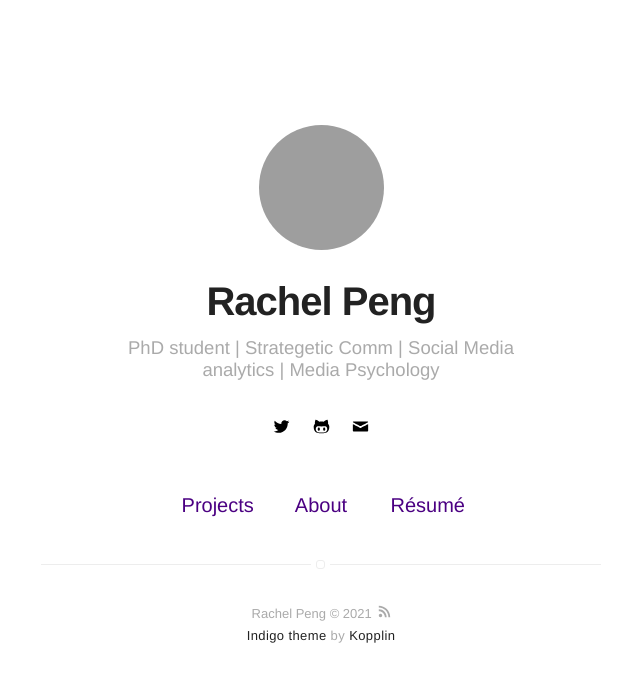
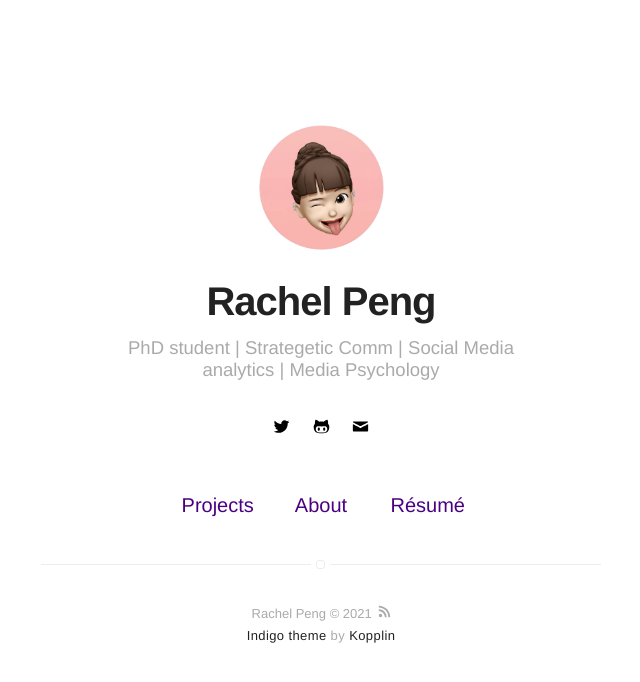
Before and after one commit to rxpeng/rxpeng, a Jekyll site: the page built from index.html, in a window 1280 px wide. Shown: the top 682 px of the page, without its empty margins (319-959 px from the left). Built offline with Jekyll 4.4.1, drawn with Linux system fonts in a browser that asks for light colours.

Commit message:
Update _config.yml

```diff
--- a/_config.yml
+++ b/_config.yml
@@ -8,7 +8,7 @@ description: A personal Website
 # if it's an external image, update below for true
 # better with square images
 external-image: false
-picture: assets/images/Aboueme.jpg
+picture: assets/images/Aboutme.jpg
 
 # If you want to include your resume, set to true
 # and specify source (external or local).
```
